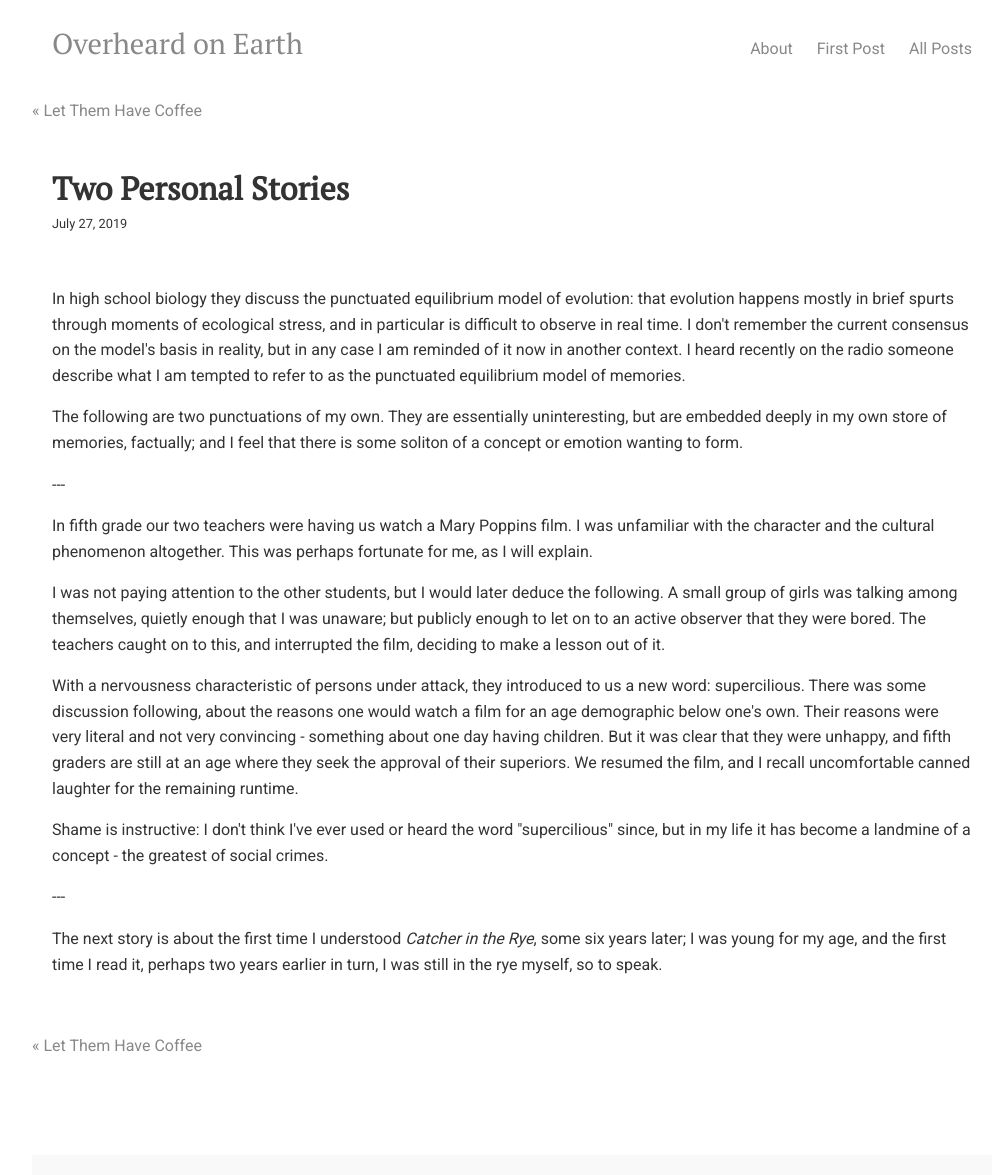
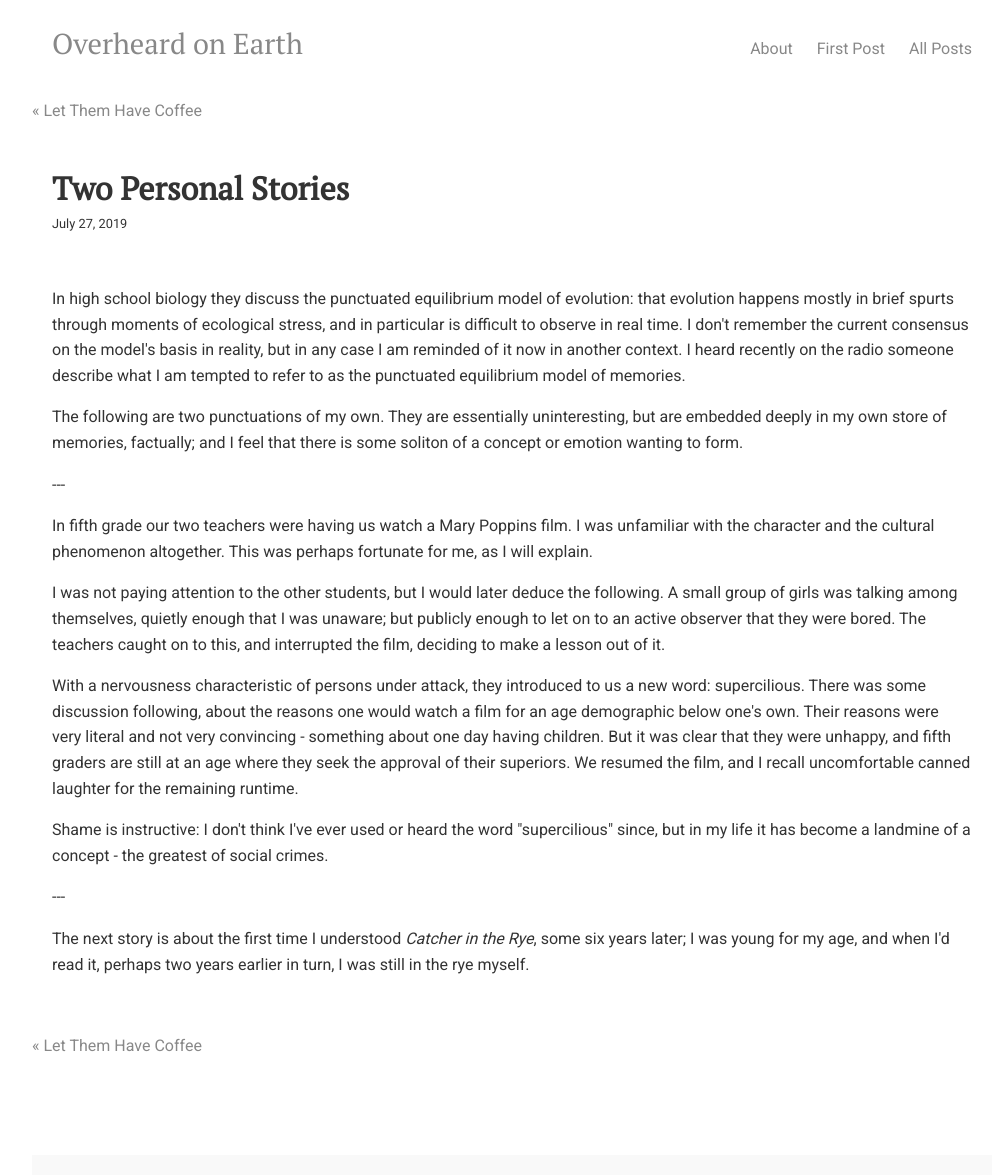
Before and after one commit to overheardonearth/overheardonearth.github.io, a Jekyll site: the page built from _posts/2019-07-27-two-personal-stories.html, in a window 1280 px wide. Shown: the whole page, without its empty margins (128-1131 px from the left). Built offline with Jekyll 4.4.1, drawn with Linux system fonts in a browser that asks for light colours; comment, search, counter and statistics services are not loaded.

Commit message:
Update 2019-07-27-two-personal-stories.html

```diff
--- a/_posts/2019-07-27-two-personal-stories.html
+++ b/_posts/2019-07-27-two-personal-stories.html
@@ -21,4 +21,4 @@ In high school biology they discuss the punctuated equilibrium model of evolutio
 
 <p>---
 
-<p> The next story is about the first time I understood <i>Catcher in the Rye</i>, some six years later; I was young for my age, and the first time I read it, perhaps two years earlier in turn, I was still in the rye myself, so to speak.
+<p> The next story is about the first time I understood <i>Catcher in the Rye</i>, some six years later; I was young for my age, and when I'd read it, perhaps two years earlier in turn, I was still in the rye myself.
```
